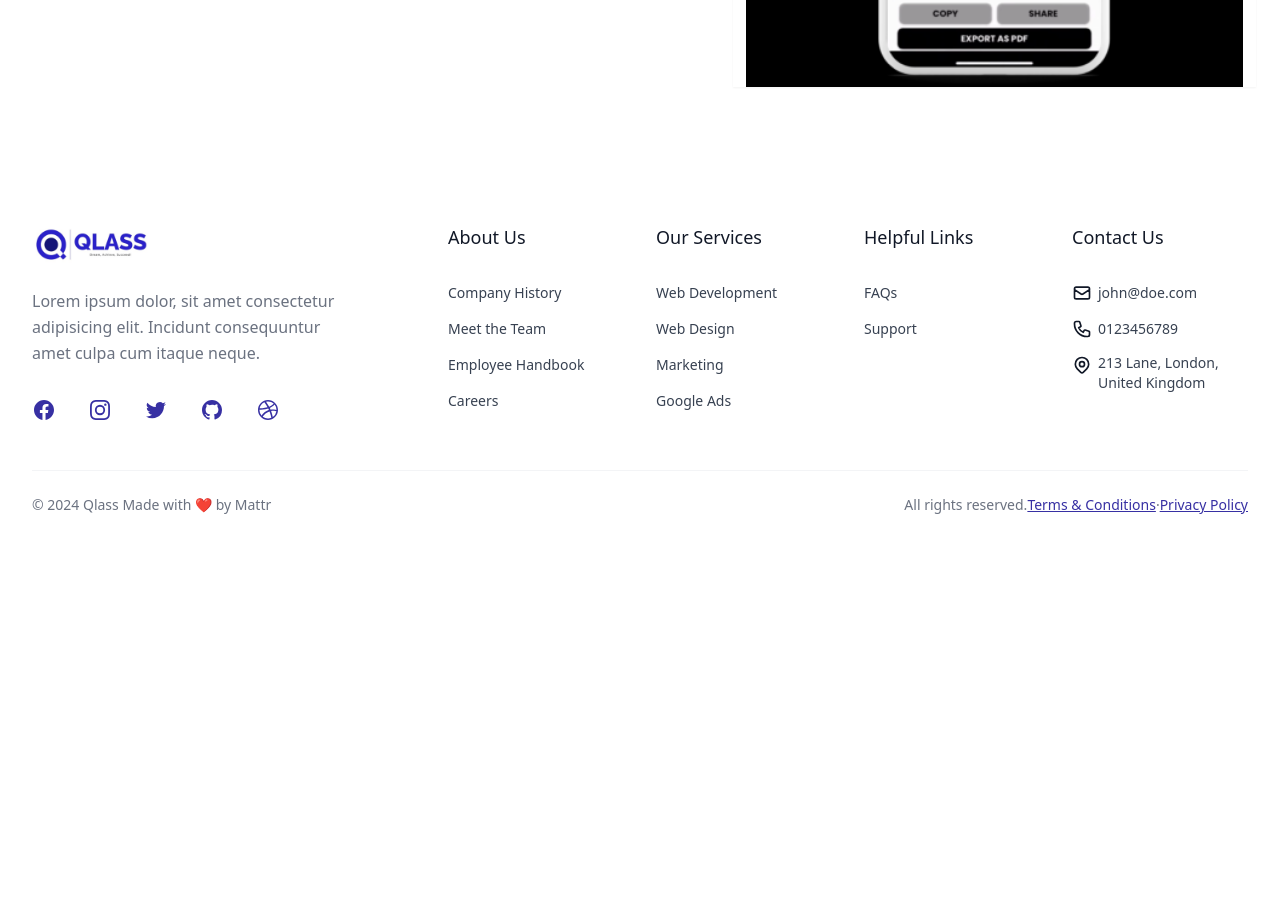
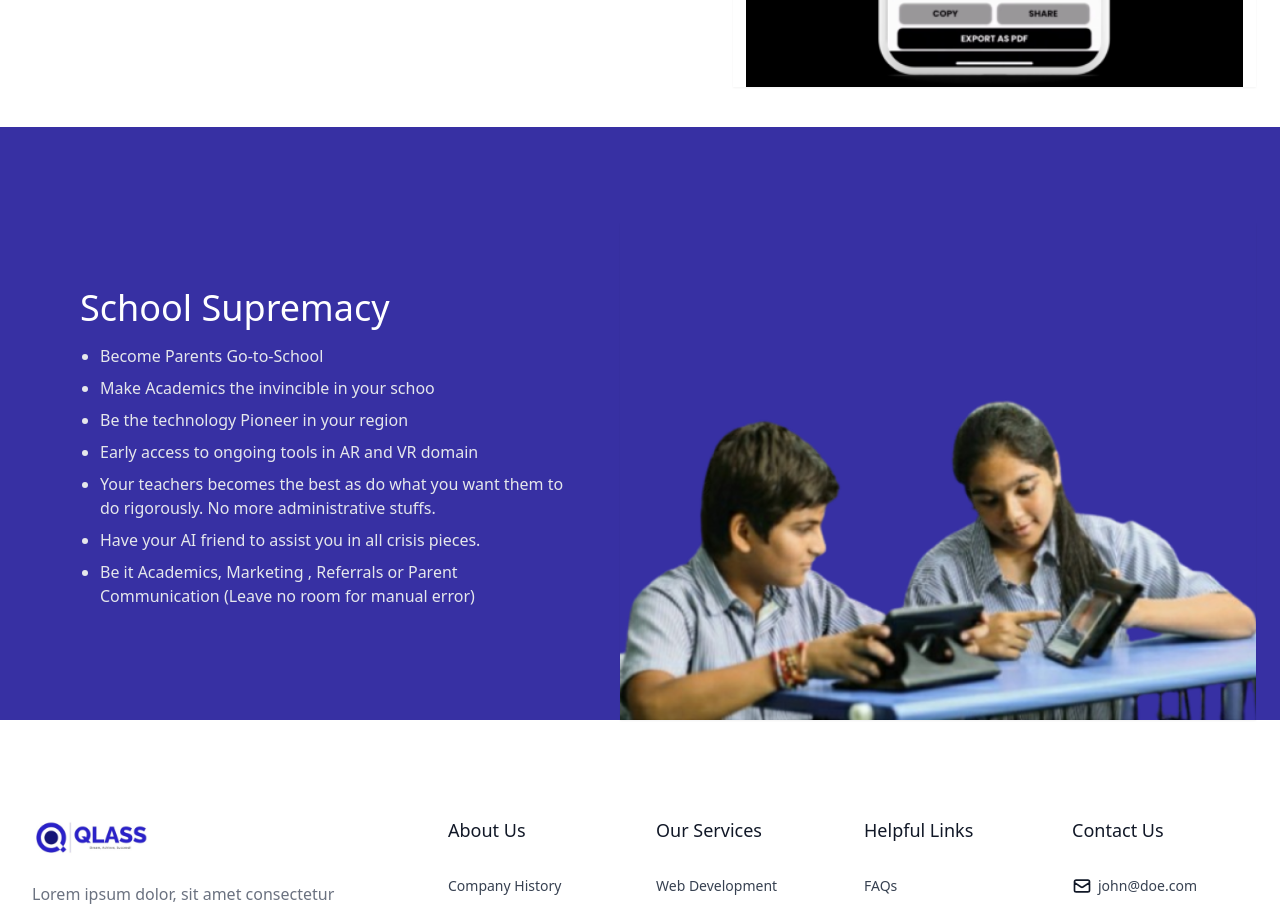
Before and after one commit to Qlass-website/qlass, a React (Vite) app: page /ai-homework in a window 1280 px wide. Shown: the part 3420-4331 px from the top of the page. Before the commit the page ends 3959 px from the top, so only its background shows below. Built offline with nearby package versions, Linux system fonts and the light colour scheme.

Commit message:
✅ added school supremacy

```diff
--- /dev/null
+++ b/src/components/ai-homework-page/school-supremacy/SchoolSupremacy.jsx
@@ -0,0 +1,37 @@
+import React from 'react'
+
+export default function SchoolSupremacy() {
+  return (
+    <div className="flex flex-col">
+      <div className="w-full bg-indigo-800 pl-20 pr-6 pt-12 max-md:max-w-full max-md:px-5">
+        <div className="max-md: flex gap-5 max-md:flex-col max-md:gap-0">
+          <div className="flex w-[44%] flex-col max-md:ml-0 max-md:w-full">
+            <div className="z-10 my-auto self-stretch text-white space-y-4 max-md:mt-10 max-md:max-w-full">
+              <span className="font-medium text-4xl">
+                School Supremacy
+              </span>
+                <ul className="list-disc pl-5 text-gray-200 space-y-2">
+                    <li>Become Parents Go-to-School</li>
+                    <li>Make Academics the invincible in your schoo</li>
+                    <li>Be the technology Pioneer in your region</li>
+                    <li>Early access to ongoing tools in AR and VR domain</li>
+                    <li>Your teachers becomes the best as do what you want them to do rigorously. No more administrative stuffs.</li>
+                    <li>Have your AI friend to assist you in all crisis pieces.</li>
+                    <li>Be it Academics, Marketing , Referrals or Parent Communication (Leave no room for manual error)</li>
+                </ul>
+            </div>
+          </div>
+          <div className="ml-5 flex w-[56%] flex-col max-md:ml-0 max-md:w-full">
+            <div className="relative mt-12 flex min-h-[497px] grow flex-col items-center justify-center overflow-hidden px-16 py-12 shadow-sm max-md:mt-10 max-md:max-w-full max-md:px-5">
+              <img
+                loading="lazy"
+                src="/school.png"
+                className="absolute inset-0 size-full object-cover"
+              />
+            </div>
+          </div>
+        </div>
+      </div>
+    </div>
+  )
+}
--- a/src/pages/ai-homework-page.jsx
+++ b/src/pages/ai-homework-page.jsx
@@ -1,5 +1,6 @@
 import AboutQlass from '@/components/ai-homework-page/about-qlass/AboutQlass'
 import Featured from '@/components/ai-homework-page/featured/Featured'
+import SchoolSupremacy from '@/components/ai-homework-page/school-supremacy/SchoolSupremacy'
 import React from 'react'
 
 export default function AIHomeWorkPage() {
@@ -7,6 +8,7 @@ export default function AIHomeWorkPage() {
     <>
         <Featured />
         <AboutQlass />
+        <SchoolSupremacy />
     </>
   )
 }
```
Also changed, not shown: public/school.png (added).
